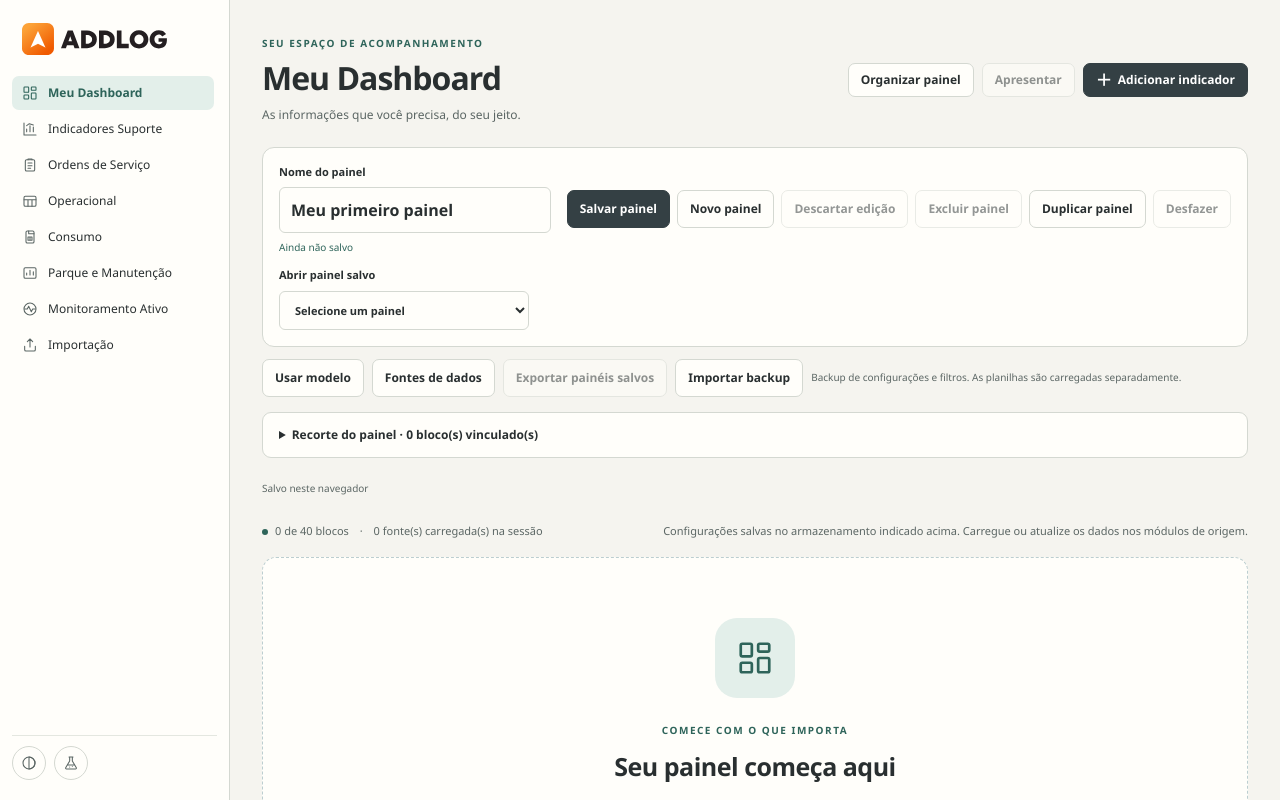
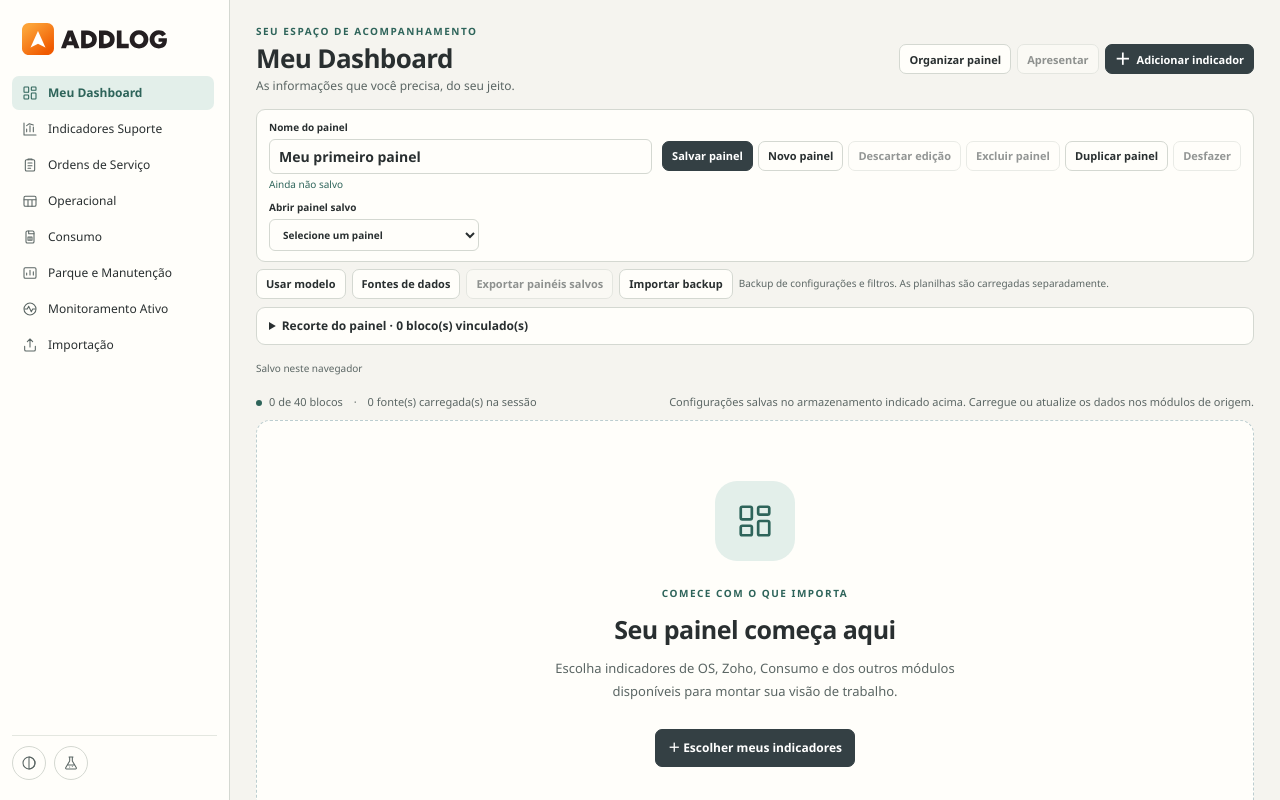
Before and after one commit to jeanjohann/dashboard-suporte-controller, a React (Vite) app: page / in a window 1280 px wide. Both pictures are taken after a click on the button "Meu Dashboard". Shown: the top 800 px of the page. Built offline with nearby package versions, Linux system fonts and the light colour scheme; a web font is replaced by a local one.

Commit message:
Compact My Dashboard workspace

```diff
--- a/package.json
+++ b/package.json
@@ -1,6 +1,6 @@
 {
   "name": "dashboard-suporte",
-  "version": "0.69.13",
+  "version": "0.69.14",
   "private": true,
   "type": "module",
   "scripts": {
--- a/src/styles/my-dashboard.css
+++ b/src/styles/my-dashboard.css
@@ -1124,6 +1124,118 @@
   color: inherit;
   font: inherit;
 }
+/* Densidade do Meu Dashboard: mais espaço de trabalho, sem reduzir a leitura dos dados. */
+.my-dashboard-page main {
+  padding: 24px 26px 20px;
+}
+.my-dashboard-page .md-page-header {
+  gap: 14px;
+  margin-bottom: 14px;
+}
+.my-dashboard-page .md-page-header h1 {
+  font-size: 26px;
+  letter-spacing: -0.6px;
+  margin: 4px 0;
+}
+.my-dashboard-page .md-page-header p {
+  margin: 3px 0 0;
+  line-height: 1.4;
+}
+.my-dashboard-page .md-page-actions,
+.my-dashboard-page .md-backup-actions {
+  gap: 6px;
+}
+.my-dashboard-page .md-page-actions > button,
+.my-dashboard-page .md-backup-actions > button,
+.my-dashboard-page .md-board-buttons > button,
+.my-dashboard-page .md-panel-filter-fields > button {
+  min-height: 30px;
+  padding: 6px 9px;
+  font-size: 11px;
+  line-height: 1.25;
+}
+.my-dashboard-page .md-add-button {
+  min-height: 30px;
+  padding: 6px 10px;
+}
+.my-dashboard-page .md-board-controls {
+  gap: 8px 10px;
+  padding: 10px 12px;
+  border-radius: 9px;
+}
+.my-dashboard-page .md-board-name {
+  flex: 1 1 180px;
+}
+.my-dashboard-page .md-board-controls label {
+  gap: 4px;
+  font-size: 10px;
+}
+.my-dashboard-page .md-board-controls input,
+.my-dashboard-page .md-board-controls select {
+  min-height: 32px;
+  padding: 6px 9px;
+}
+.my-dashboard-page .md-board-name input {
+  font-size: 14px;
+}
+.my-dashboard-page .md-board-buttons {
+  gap: 5px;
+}
+.my-dashboard-page .md-saved-select {
+  flex: 0 1 210px;
+}
+.my-dashboard-page .md-save-status {
+  margin-top: 3px;
+}
+.my-dashboard-page .md-backup-actions {
+  margin: 7px 0;
+}
+.my-dashboard-page .md-panel-filters {
+  padding: 9px 12px;
+  margin: 8px 0;
+}
+.my-dashboard-page .md-panel-filter-fields {
+  gap: 8px;
+  margin-top: 9px;
+}
+.my-dashboard-page .md-panel-filter-fields input {
+  min-height: 32px;
+  padding: 6px 8px;
+}
+.my-dashboard-page .md-panel-filters > p {
+  margin-top: 8px;
+  line-height: 1.45;
+}
+.my-dashboard-page .md-context {
+  gap: 4px 14px;
+  margin: 9px 0;
+}
+.my-dashboard-page .md-grid {
+  gap: 12px;
+}
+.my-dashboard-page .md-widget {
+  padding: 14px;
+  border-radius: 10px;
+}
+.my-dashboard-page .md-arrangement-help {
+  padding: 8px 10px;
+  margin: 8px 0;
+  line-height: 1.45;
+}
+@media (max-width: 700px) {
+  .my-dashboard-page main {
+    padding: 16px 12px;
+  }
+  .my-dashboard-page .md-page-header h1 {
+    font-size: 23px;
+  }
+  .my-dashboard-page .md-board-controls {
+    padding: 9px;
+  }
+  .my-dashboard-page .md-board-buttons > button {
+    flex: 1 1 auto;
+  }
+}
 .md-template-list {
   display: grid;
   gap: 12px;
```
Also changed, not shown: 2 other files (tests, documents, lock files or other folders).
